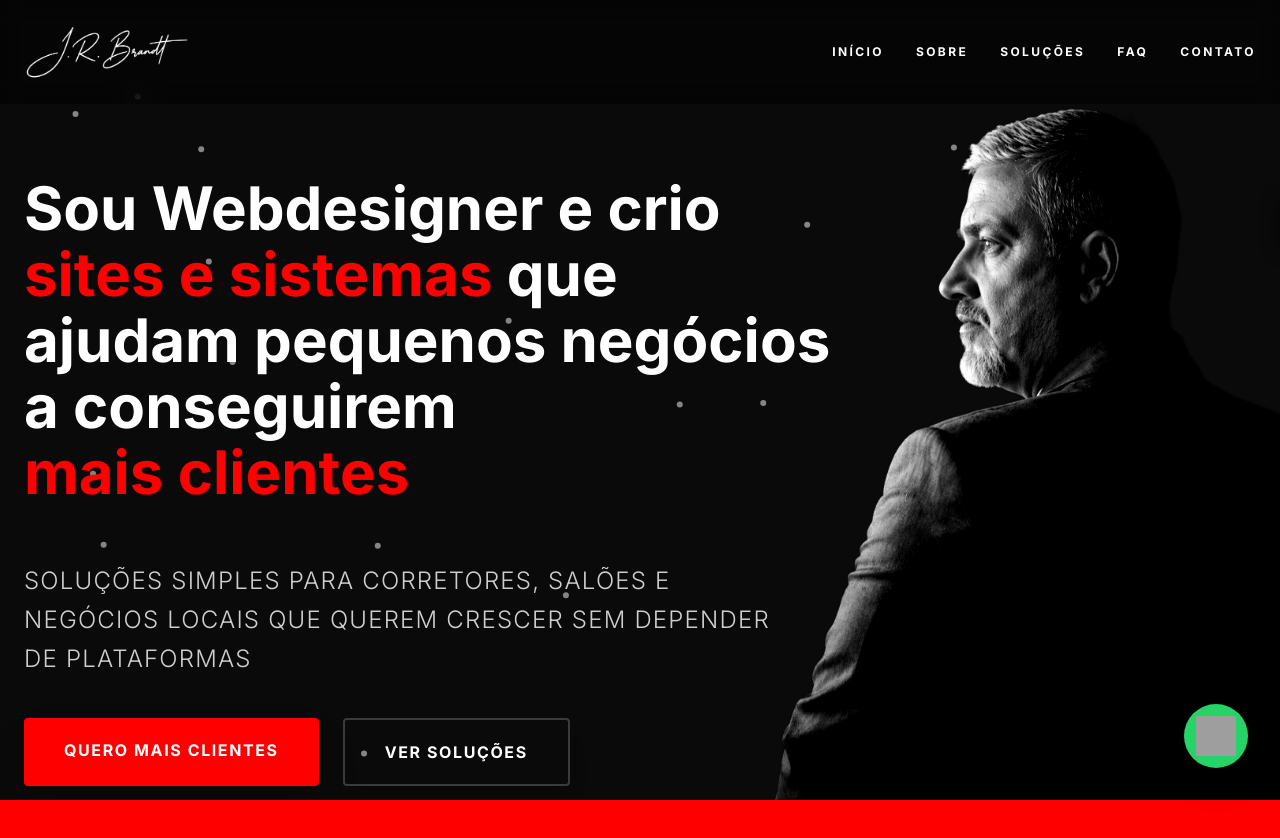
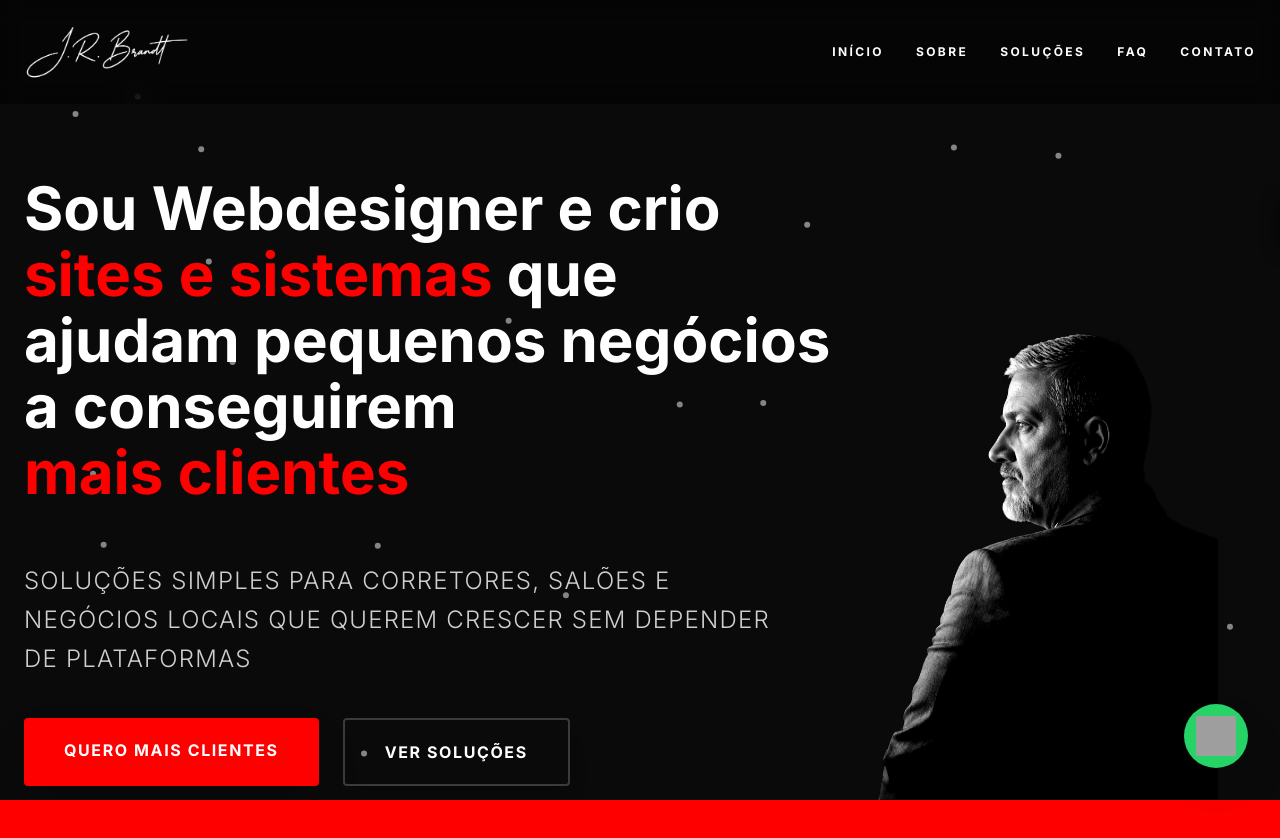
Before and after one commit to jrmacbrandt/J.Roberto, a React (Vite) app: page / in a window 1280 px wide. Shown: the top 838 px of the page. Built offline with nearby package versions, Linux system fonts and the light colour scheme; grey boxes are pictures that could not be loaded; a web font is replaced by a local one.

Commit message:
fix: adjust hero photo height to avoid header overlap

```diff
--- a/src/App.tsx
+++ b/src/App.tsx
@@ -231,7 +231,7 @@ const Header = () => {
             </h1>
           </div>
 
-          {/* Imagem de Perfil (Ordem 2 no Mobile, Lado Direito no Desktop) */}
+          {/* Imagem de Perfil (Ordem 2 no Mobile) */}
           <div className="w-full mx-auto order-2 md:hidden">
             <img
               src="/profile.png"
@@ -256,11 +256,11 @@ const Header = () => {
         </div>
 
         {/* Lado Direito: Imagem de Perfil (Apenas Desktop) */}
-        <div className="hidden md:block md:col-span-4 md:absolute md:bottom-0 md:right-0 w-full md:w-[42%] pointer-events-none select-none z-10">
+        <div className="hidden md:block md:absolute md:bottom-0 md:right-0 w-full md:w-[38%] pointer-events-none select-none z-10 h-[85%] flex items-end">
           <img
             src="/profile.png"
             alt="J. Roberto Brandt"
-            className="w-full h-full object-cover object-top grayscale hover:grayscale-0 transition-all duration-700 brightness-110 contrast-125"
+            className="w-full h-full object-contain object-bottom grayscale hover:grayscale-0 transition-all duration-700 brightness-110 contrast-125"
           />
         </div>
       </div>
```
